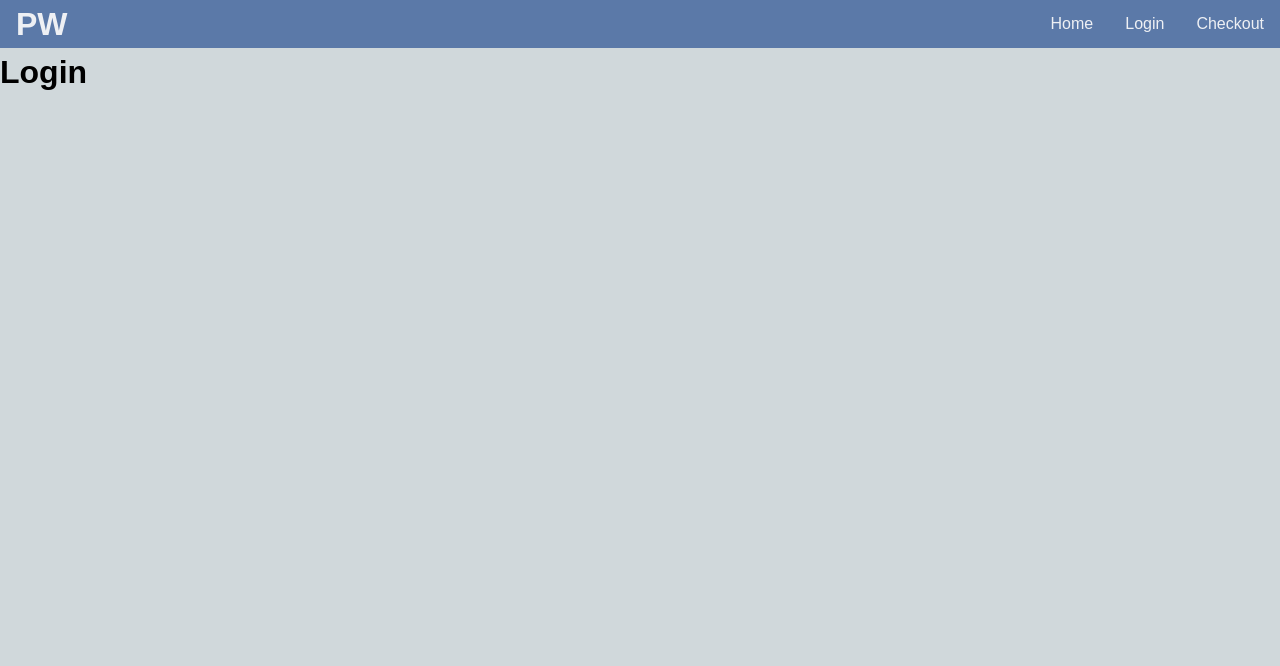
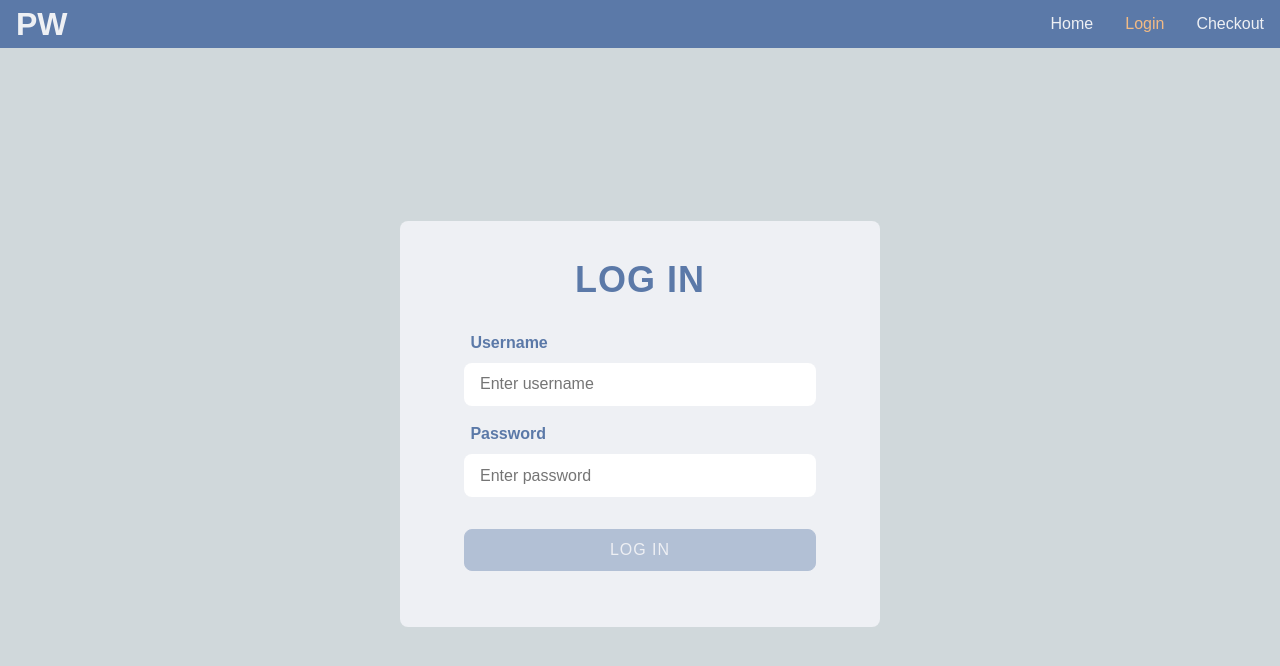
Before and after one commit to Vasant-Mestry-11/e-commerce-ui, a React (Create React App) app: page /login in a window 1280 px wide. Shown: the top 666 px of the page. Built offline with nearby package versions, Linux system fonts and the light colour scheme.

Commit message:
Seperated Button Input component, changes to common css

```diff
--- a/src/App.css
+++ b/src/App.css
@@ -48,15 +48,29 @@ a {
   text-decoration: none;
 }
 
+label {
+  font-weight: 500;
+}
+
 :root {
   --primary: #5b79a8;
   --secondary: #f1ba85;
   --tertiary: #3d3930;
   --background: #d0d8db;
   --background-light: #eef0f4;
+
+  --header-height: 3rem;
 }
 
-.btn {
-  padding: 0.5rem 1.5rem;
-  border-radius: 0.5rem;
+.btn-primary {
+  border: 1px solid var(--primary);
+  background-color: var(--primary);
+  color: var(--background-light);
 }
+
+.btn-primary:hover {
+  background-color: var(--secondary);
+  border: 1px solid var(--tertiary);
+  color: var(--tertiary);
+  transition: 0.2s all ease-in-out;
+}
--- /dev/null
+++ b/src/Pages/Login/Login.css
@@ -0,0 +1,32 @@
+.login-container {
+  height: calc(100vh - var(--header-height));
+  display: flex;
+  align-items: center;
+  justify-content: center;
+  background-color: var(--background);
+}
+
+.input-wrapper {
+  background-color: var(--background-light);
+  width: 30rem;
+  height: auto;
+  border-radius: 0.5rem;
+  padding: 2rem 4rem;
+}
+
+.login-title {
+  text-align: center;
+  margin-bottom: 1.5rem;
+  color: var(--primary);
+  font-size: 2.25rem;
+  letter-spacing: 1px;
+  text-transform: uppercase;
+}
+
+.login-btn {
+  margin-top: 1rem;
+  margin-bottom: 1.5rem;
+  width: 100%;
+  font-weight: 500;
+  letter-spacing: 1px;
+}
--- a/src/Pages/Login/index.js
+++ b/src/Pages/Login/index.js
@@ -1,10 +1,73 @@
+import { useReducer } from "react";
 import Header from "../../components/Header";
+import "./Login.css";
+import { INPUT_TYPE_CHANGE, initialState } from "../../constants/Login";
+import Input from "../../components/Input";
+import Button from "../../components/Button";
+import { useNavigate } from "react-router-dom";
 
 const Login = () => {
+  const reducer = (state = initialState, action) => {
+    switch (action.type) {
+      case INPUT_TYPE_CHANGE: {
+        return {
+          ...state,
+          [action.fieldName]: action.payload,
+        };
+      }
+      default:
+        return state;
+    }
+  };
+
+  const [state, dispatch] = useReducer(reducer, initialState);
+  const { username, password } = state;
+  const navigate = useNavigate();
+
+  const handleChange = (e) => {
+    dispatch({
+      type: INPUT_TYPE_CHANGE,
+      payload: e.target.value,
+      fieldName: e.target.name,
+    });
+  };
+
+  const handleClick = () => {
+    if (username || password) navigate("/");
+  };
+
   return (
     <>
       <Header />
-      <h1>Login</h1>
+      <div className="login-container">
+        <div className="input-wrapper">
+          <h2 className="login-title">Log In</h2>
+          <Input
+            type="text"
+            value={state.username}
+            label="Username"
+            onChange={handleChange}
+            name="username"
+            placeholder="Enter username"
+          />
+          <Input
+            type="password"
+            value={state.password}
+            label="Password"
+            onChange={handleChange}
+            name="password"
+            placeholder="Enter password"
+          />
+          <Button
+            name="login"
+            classNames={`btn-primary login-btn`}
+            onClick={handleClick}
+            disabled={!username || !password}
+          >
+            Log In
+          </Button>
+        </div>
+      </div>
     </>
   );
 };
--- /dev/null
+++ b/src/components/Button/Button.css
@@ -0,0 +1,11 @@
+.btn {
+  padding: 0.5rem 1.5rem;
+  border-radius: 0.5rem;
+  cursor: pointer;
+  text-transform: uppercase;
+}
+
+.btn:disabled {
+  opacity: 0.4;
+  cursor: no-drop;
+}
--- /dev/null
+++ b/src/components/Button/index.js
@@ -0,0 +1,16 @@
+import "./Button.css";
+
+const Button = ({ children, name, onClick, classNames, disabled }) => {
+  return (
+    <button
+      name={name}
+      className={`btn ${classNames}`}
+      onClick={onClick}
+      disabled={disabled}
+    >
+      {children}
+    </button>
+  );
+};
+
+export default Button;
--- a/src/components/Header/Header.css
+++ b/src/components/Header/Header.css
@@ -1,6 +1,6 @@
 .header {
   background-color: var(--primary);
-  height: 3rem;
+  height: var(--header-height);
   padding: 0 1rem;
   display: flex;
   justify-content: space-between;
@@ -32,7 +32,8 @@
 
 .nav__items a:hover,
 .nav__items a:active,
-.header__logo:hover {
+.header__logo:hover,
+.nav__items .active {
   color: var(--secondary);
   cursor: pointer;
 }
--- a/src/components/Header/index.js
+++ b/src/components/Header/index.js
@@ -8,9 +8,24 @@ const Header = () => {
 
       <nav className="navbar">
         <ul className="nav__items">
-          <NavLink to="/">Home</NavLink>
-          <NavLink to="/login">Login</NavLink>
-          <NavLink to="/checkout">Checkout</NavLink>
+          <NavLink
+            to="/"
+            className={({ isActive }) => (isActive ? "active" : "")}
+          >
+            Home
+          </NavLink>
+          <NavLink
+            to="/login"
+            className={({ isActive }) => (isActive ? "active" : "")}
+          >
+            Login
+          </NavLink>
+          <NavLink
+            className={({ isActive }) => (isActive ? "active" : "")}
+            to="/checkout"
+          >
+            Checkout
+          </NavLink>
         </ul>
       </nav>
     </header>
--- /dev/null
+++ b/src/components/Input/Input.css
@@ -0,0 +1,17 @@
+.input {
+  border: none;
+  padding: 0.6rem 1rem;
+  outline-color: var(--primary);
+  width: 100%;
+  color: var(--tertiary);
+  margin-bottom: 1rem;
+  border-radius: 0.5rem;
+}
+
+.label {
+  display: inline-block;
+  margin-bottom: 0.5rem;
+  color: var(--primary);
+  margin-left: 0.4rem;
+  font-weight: 600;
+}
--- /dev/null
+++ b/src/components/Input/index.js
@@ -0,0 +1,31 @@
+import "./Input.css";
+
+const Input = ({
+  name,
+  label,
+  placeholder,
+  classNames,
+  type = "text",
+  value,
+  onChange,
+}) => {
+  return (
+    <>
+      <label className="label" htmlFor={name}>
+        {label}
+      </label>
+      <br />
+      <input
+        className={`input ${classNames}`}
+        type={type}
+        value={value}
+        onChange={onChange}
+        name={name}
+        placeholder={placeholder}
+      />
+      <br />
+    </>
+  );
+};
+
+export default Input;
--- a/src/components/Product/Product.css
+++ b/src/components/Product/Product.css
@@ -6,13 +6,13 @@
   cursor: pointer;
   transform: scale(0.97);
   border-radius: 0.5rem;
+  transition: 0.2s all linear;
 }
 
 .product__container:hover {
   background-color: var(--background);
   box-shadow: 2px 2px 12px 1px var(--tertiary);
   transform: scale(1);
-  transition: 0.2s all linear;
 }
 
 .product__image img {
@@ -42,20 +42,4 @@
 
 .product__btn {
   margin-top: 1rem;
-  align-self: flex-end;
-  border: none;
 }
-
-.product__btn {
-  border: 1px solid var(--primary);
-  background-color: var(--primary);
-  color: var(--background-light);
-  cursor: pointer;
-}
-
-.product__btn:hover {
-  background-color: var(--secondary);
-  border: 1px solid var(--tertiary);
-  color: var(--tertiary);
-  transition: 0.3s background-color ease-in-out;
-}
--- a/src/components/Product/index.js
+++ b/src/components/Product/index.js
@@ -1,5 +1,6 @@
+import Button from "../Button";
 import "./Product.css";
-const Product = ({ id, name, description, price, url }) => {
+const Product = ({ id, name, description, price, url, onClick }) => {
   return (
     <div key={id} className="product__container">
       <div className="product__image">
@@ -8,7 +9,14 @@ const Product = ({ id, name, description, price, url }) => {
       <h1 className="product__name">{name}</h1>
       <p className="product__description">{description}</p>
       <p className="product__price">Rs. {price}</p>
-      <button className="btn product__btn">Add to cart</button>
+      <Button
+        name="addToCart"
+        classNames="product__btn btn-primary"
+        onClick={onClick}
+      >
+        Add to cart
+      </Button>
+      {/* <button className="btn product__btn">Add to cart</button> */}
     </div>
   );
 };
--- /dev/null
+++ b/src/constants/Login.js
@@ -0,0 +1,6 @@
+export const initialState = {
+  username: "",
+  password: "",
+};
+
+export const INPUT_TYPE_CHANGE = "INPUT_TYPE_CHANGE";
```
